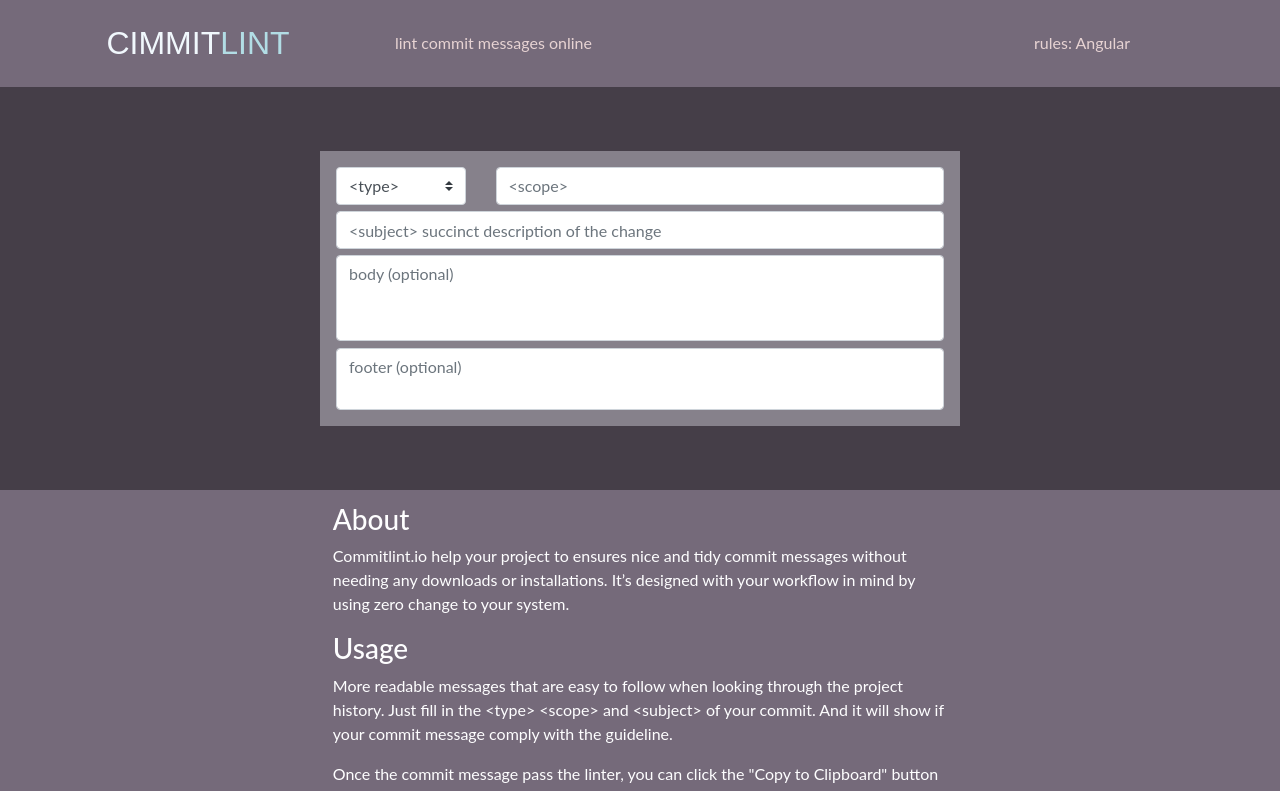
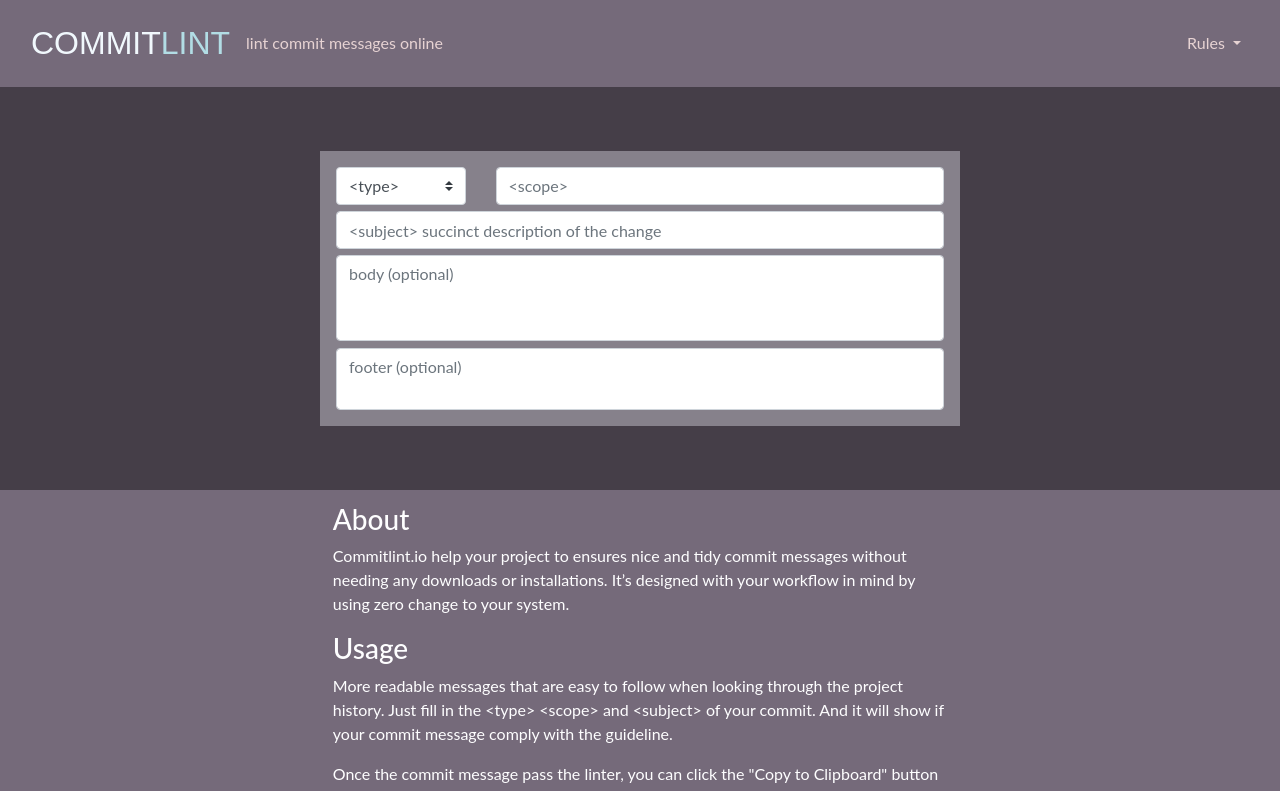
Before and after one commit to tomasen/commitlintio, a Vue app: page / in a window 1280 px wide. Shown: the top 791 px of the page. Built offline with nearby package versions, Linux system fonts and the light colour scheme; what vue-async-computed, vue-clipboard2 would draw is missing.

Commit message:
feat: support change rules

```diff
--- a/package.json
+++ b/package.json
@@ -17,6 +17,7 @@
     "vue": "^2.6.11",
     "vue-async-computed": "^3.9.0",
     "vue-clipboard2": "^0.3.3",
+    "vue-router": "^3.5.3",
     "vue-select": "^3.16.0"
   },
   "devDependencies": {
--- a/src/App.vue
+++ b/src/App.vue
@@ -17,6 +17,7 @@
 
 <style>
 body {
+  min-width:20em;
   background-color: #756A7A !important;
 }
 a {
--- a/src/components/Home.vue
+++ b/src/components/Home.vue
@@ -1,19 +1,27 @@
 <template>
   <b-container fluid>
-    <b-row class="navbar">
-      <b-col class="title">
-        CIMMIT<span class="lighter">LINT</span>
-      </b-col>
-      <b-col class="slogan text-left" cols="5">
-        lint commit messages online
-      </b-col>
-      <b-col class="rules">
-        rules: Angular
-      </b-col>
-    </b-row>
+    <b-navbar variant="faded" class="navbar">
+      <b-navbar-brand class="title">
+        COMMIT<span class="lighter">LINT</span>
+      </b-navbar-brand>
+        <b-navbar-nav class="d-none d-sm-block">
+          <b-nav-text>
+            <span class="slogan">
+              lint commit messages online
+            </span>
+          </b-nav-text>
+        </b-navbar-nav>
+        <b-navbar-nav class="rules ml-auto">
+          <b-nav-item-dropdown :text="activeRule() + ' ' " right>
+            <b-dropdown-item href="#Angular">Angular</b-dropdown-item>
+            <b-dropdown-item href="#Conventional">Conventional</b-dropdown-item>
+            <b-dropdown-item href="#Patternplate">Patternplate</b-dropdown-item>
+          </b-nav-item-dropdown>
+        </b-navbar-nav>
+    </b-navbar>
     <b-row class="mainContainer">
       <b-col>
-        <Linter></Linter>
+        <Linter :ruleName="this.rule"></Linter>
       </b-col>
     </b-row>
     <b-row>
@@ -29,15 +37,33 @@
 import {marked} from 'marked';
 import Linter from './Linter';
 import msg from '@/configs/messages';
+import lintOpts from '@/configs/lintOpts'
 
 export default {
   name: 'Home',
+  data() {
+    return {
+      rule: ''
+    }
+  },
   components: {
     Linter
   },
+  methods: {
+    activeRule() {
+      for (const [key] of Object.entries(lintOpts)) {
+        if ('#' + key == this.$route.hash) {
+          this.rule = key
+          return key
+        }
+      }
+      this.rule = 'Angular'
+      return 'Rules'
+    }
+  },
   computed: {
     compiledMarkdown() {
-      return marked(msg, { sanitize: true });
+      return marked(msg, {sanitize: true});
     }
   }
 }
@@ -50,12 +76,27 @@
   height: 5.4167em;
 }
 .title {
-  color: #f1f8fd;
+  color: #f1f8fd !important;
   font-size: 2em;
   font-family: 'Oswald', sans-serif;
 }
 .title .lighter {
   color: #b2dde5;
+}
+.slogan{
+  color: #E7D3D3;
+}
+::v-deep .dropdown .nav-link {
+  color: #e7d3d3!important;
+}
+::v-deep .dropdown-menu {
+  background-color: #786C7C!important;
+}
+::v-deep .dropdown-item {
+  color: #e7d3d3!important;
+}
+::v-deep .dropdown-item:hover {
+  background-color: #706474!important;
 }
 .mainContainer {
   background-color: #453E48;
--- a/src/components/Linter.vue
+++ b/src/components/Linter.vue
@@ -87,6 +87,7 @@
 
 export default {
   name: 'Linter',
+  props: ['ruleName'],
   data() {
     return {
       commitType: '',
@@ -128,9 +129,10 @@
         revert: 'reverts a previous commit',
       };
       const options = [];
-      const typeEnum = lintOpts.Angular.rules['type-enum'][2];
+
+      const rule = lintOpts[this.ruleName]
+      const typeEnum = rule.rules['type-enum'][2];
       typeEnum.forEach((item, key) => {
-        console.log(item, key)
         options[key] = { value: item, text: `${item}(${desc[item]})` };
       });
       return options;
@@ -164,7 +166,8 @@
           resolve('empty commit message');
           return;
         }
-        lint(this.combinedMessage, lintOpts.Angular.rules, lintOpts.Angular.parserPreset)
+        const rule = lintOpts[this.ruleName]
+        lint(this.combinedMessage, rule.rules, rule.parserPreset)
           .then((report) => {
             if (report.valid) {
               this.isValidCommitMessage = true;
```
Also changed, not shown: src/main.js (+7 -0 lines), 1 other file (tests, documents, lock files or other folders).
